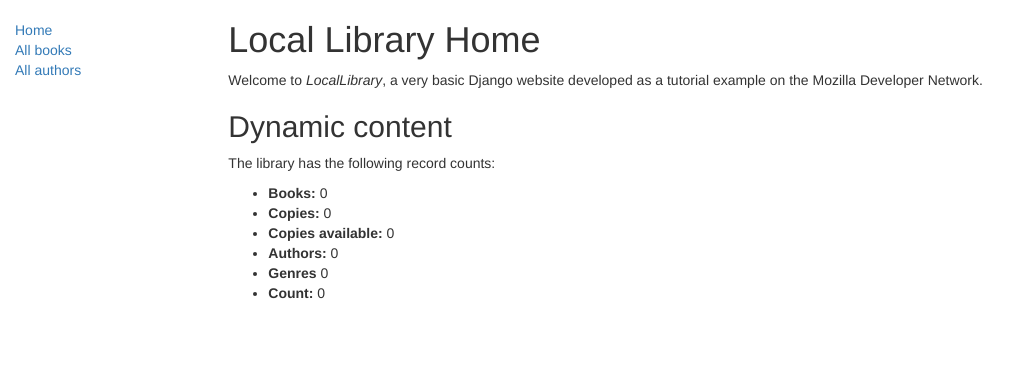
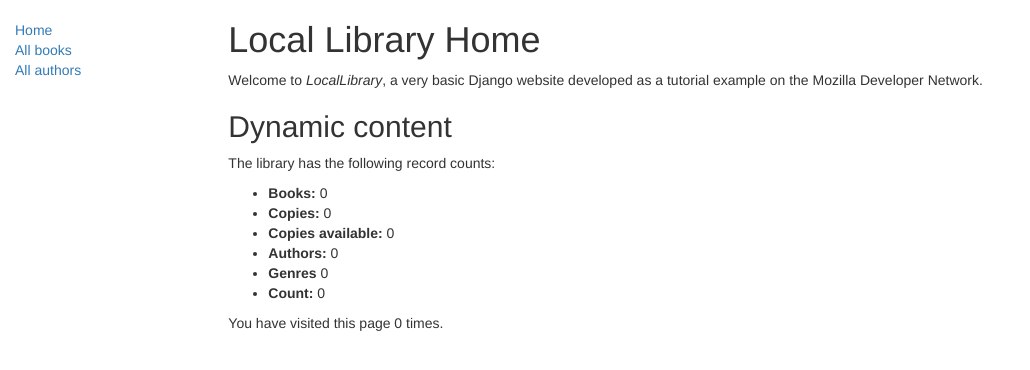
Before and after one commit to johnsuh/mozilla_djangotutorial, a Django app: page /catalog/ in a window 1280 px wide. Shown: the top 370 px of the page, without its empty margins (0-1030 px from the left). Run offline with Django 3.2, Linux system fonts and the light colour scheme; data that the repository does not hold is empty; some libraries are stand-ins or nearby versions.

Commit message:
mozilla tutorial part 7

```diff
--- a/locallibrary/catalog/templates/index.html
+++ b/locallibrary/catalog/templates/index.html
@@ -19,4 +19,6 @@
     <li><strong>Count:</strong> {{ countofwords }}</li>
   </ul>
 
+  <p>You have visited this page {{ num_visits }}{% if num_visits == 1 %} time{% else %} times{% endif %}.</p>
+
 {% endblock %}
--- a/locallibrary/catalog/views.py
+++ b/locallibrary/catalog/views.py
@@ -17,13 +17,16 @@ def index(request):
     num_genres = Genre.objects.count()
     countofwords = Book.objects.filter(title__icontains='A').count()
 
+    num_visits = request.session.get('num_visits', 0)
+    request.session['num_visits'] = num_visits + 1
     context = {
         'num_books': num_books,
         'num_instances': num_instances,
         'num_instances_available': num_instances_available,
         'num_authors': num_authors,
         'num_genres': num_genres,
-        'countofwords': countofwords
+        'countofwords': countofwords,
+        'num_visits': num_visits,
     }
 
     # Render the HTML template index.html with the data in the context variable
```
